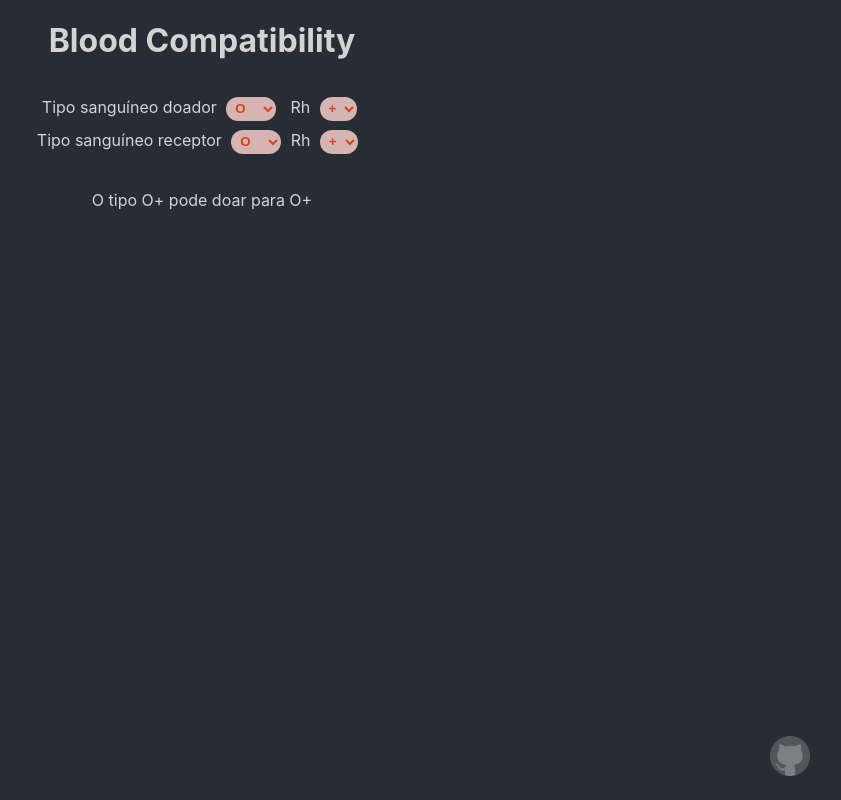
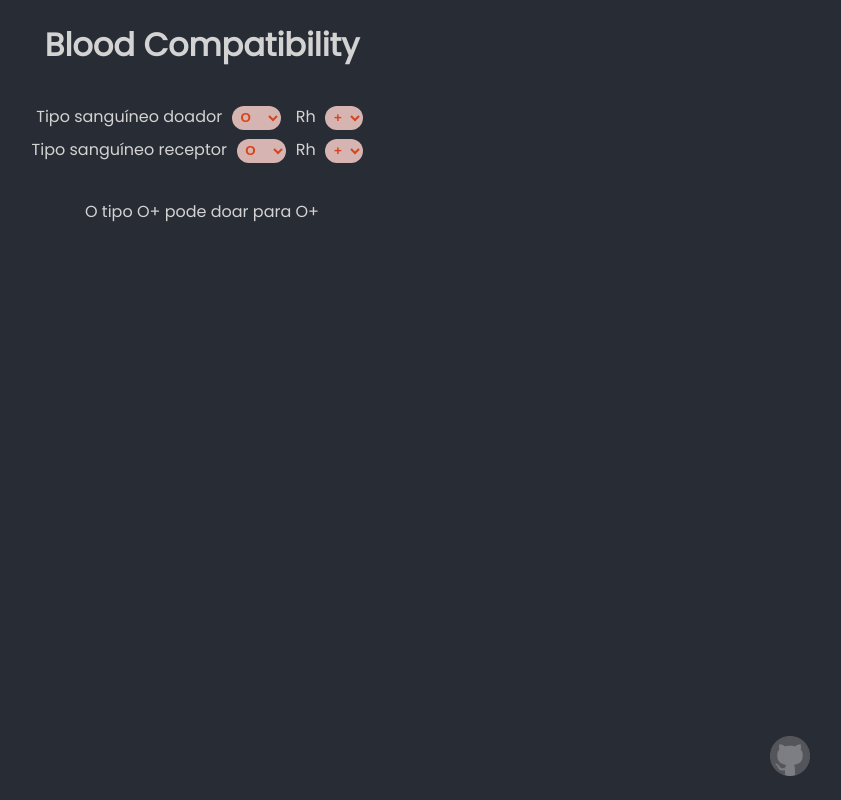
Before and after one commit to romeiro-bru/react-blood-compatibility, a React (Create React App) app: page / in a window 1280 px wide. Shown: the whole page, without its empty margins (438-1279 px from the left). Built offline with nearby package versions, Linux system fonts and the light colour scheme.

Commit message:
Import font-family

```diff
--- a/src/App.css
+++ b/src/App.css
@@ -1,32 +1,16 @@
+@import url('https://fonts.googleapis.com/css2?family=Poppins:wght@100;200;300;400&display=swap');
+
 body {
   background: #282c34;
   color: lightgray;
   margin: 0;
-  font-family: -apple-system, BlinkMacSystemFont, 'Segoe UI', 'Roboto', 'Oxygen',
+  font-family: "Poppins", -apple-system, BlinkMacSystemFont, 'Segoe UI', 'Roboto', 'Oxygen',
     'Ubuntu', 'Cantarell', 'Fira Sans', 'Droid Sans', 'Helvetica Neue',
     sans-serif;
-  -webkit-font-smoothing: antialiased;
-  -moz-osx-font-smoothing: grayscale;
-}
-
-code {
-  font-family: source-code-pro, Menlo, Monaco, Consolas, 'Courier New',
-    monospace;
 }
 
 .App {
   text-align: center;
-}
-
-.App-header {
-  background-color: #282c34;
-  min-height: 100vh;
-  display: flex;
-  flex-direction: column;
-  align-items: center;
-  justify-content: center;
-  font-size: calc(10px + 2vmin);
-  color: white;
 }
 
 .github {
```
